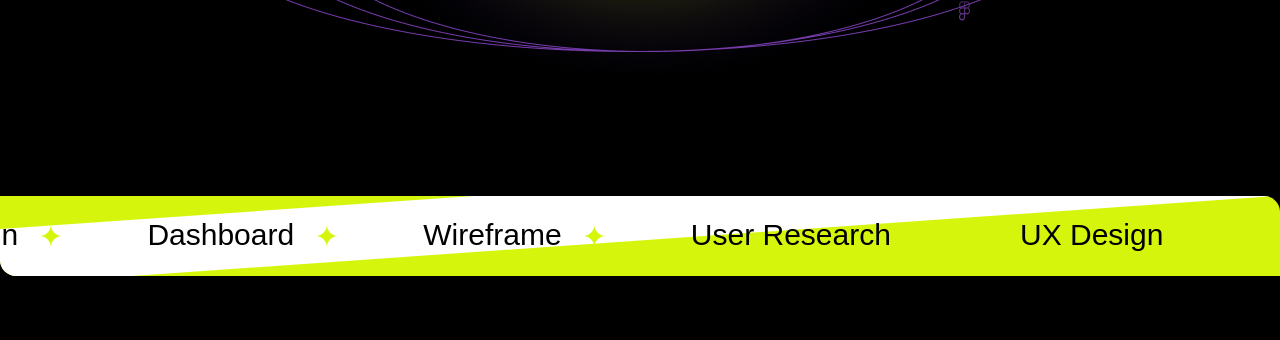
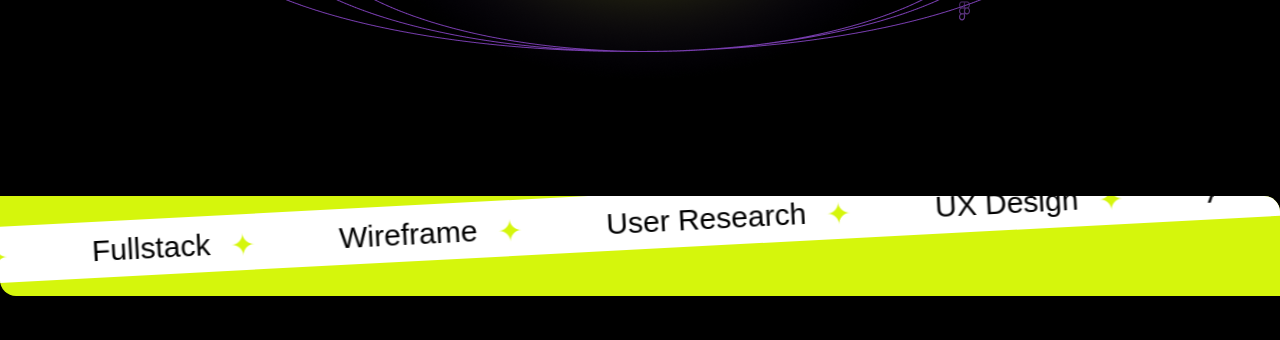
Before and after one commit to HashanTG/tharanga-portfolio, a React (Vite) app: page / in a window 1280 px wide. Shown: the part 2980-3320 px from the top of the page. Built offline with nearby package versions, Linux system fonts and the light colour scheme.

Commit message:
i add linked in link for the website

```diff
--- a/src/components/marqueebar.tsx
+++ b/src/components/marqueebar.tsx
@@ -3,7 +3,7 @@ import React from "react";
 const items = [
   "UX Design",
   "App Design",
-  "Dashboard",
+  "Fullstack",
   "Wireframe",
   "User Research",
 ];
@@ -11,17 +11,23 @@ const items = [
 export default function MarqueeBar() {
   return (
     <div className="w-full bg-black py-4 flex justify-center items-center mt-[100px]">
-      <div className="relative w-[1800px] max-w-16xl h-[80px] rounded-bl-2xl rounded-tr-2xl overflow-hidden bg-[#d5f60c] flex items-center">
+      <div className="relative w-[1800px] max-w-16xl h-[100px] rounded-bl-2xl rounded-tr-2xl overflow-hidden bg-[#d5f60c] flex items-center">
         {/* White slanted bar */}
         <div
           className="absolute left-0 top-1/2 -translate-y-1/2 w-[120%] h-[56px] bg-white"
           style={{
-            transform: "rotate(-4deg) translateY(-50%)",
+            transform: "rotate(-3deg) translateY(-50%)",
             left: "-5%",
           }}
         />
         {/* Marquee text */}
-        <div className="absolute left-0 top-1/2 -translate-y-1/2 w-full overflow-hidden z-20">
+        <div
+          className="absolute left-0 top-1/2 -translate-y-1/2 w-full overflow-hidden z-20"
+          style={{
+            transform: "rotate(-3deg) translateY(-50%)",
+            left: "-5%",
+          }}
+        >
           <div className="marquee-animation flex">
             {[...items, ...items].map((item, i) => (
               <span key={i} className="mx-8 text-3xl font-medium text-black">
```
